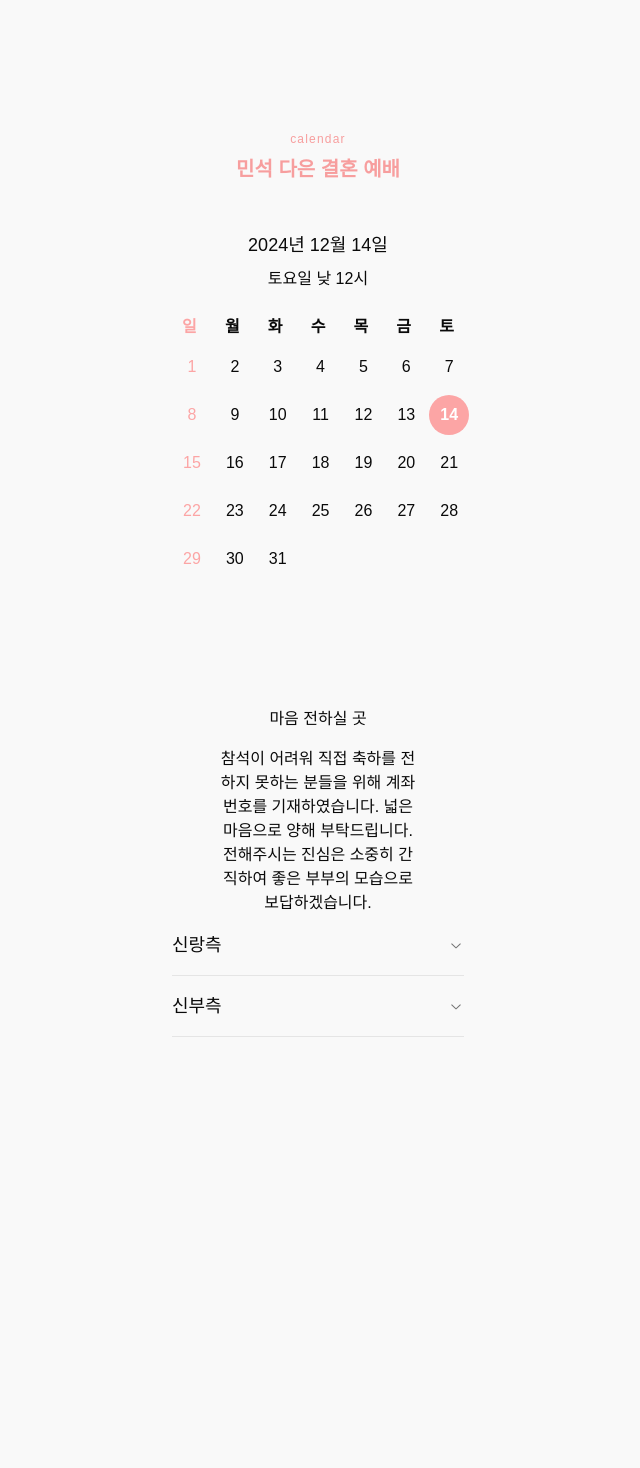
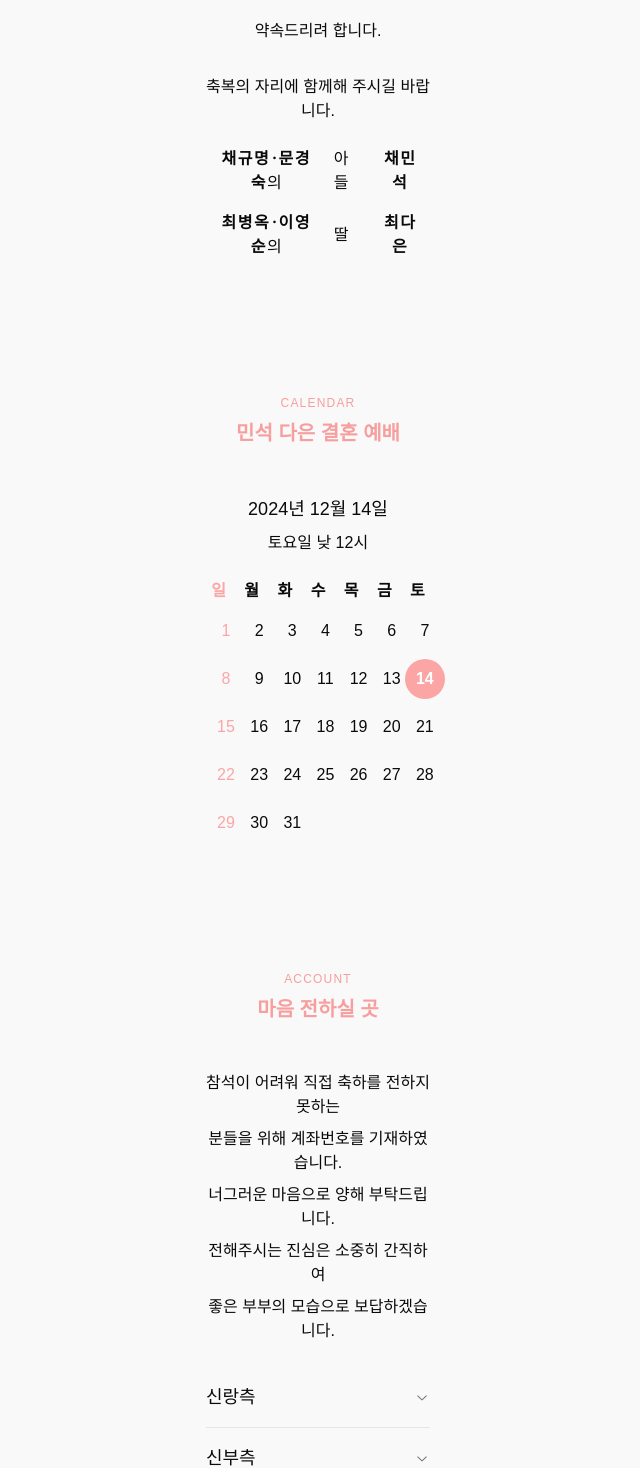
Before and after one commit to sht02048/wedding-invitation, a Next.js app: page / in a window 1280 px wide. Shown: the part 505-1973 px from the top of the page, without its empty margins (322-962 px from the left). Before the commit the page ends 1542 px from the top, so only its background shows below. Built offline with nearby package versions, Linux system fonts and the light colour scheme; a web font is replaced by a local one.

Commit message:
💄 호스트 스타일

```diff
--- a/app/layout.tsx
+++ b/app/layout.tsx
@@ -20,7 +20,7 @@ export default function RootLayout({
 }>) {
   return (
     <html lang="ko">
-      <body className={`bg-[#f9f9f9] py-10 px-14 ${myFont.className}`}>
+      <body className={`bg-[#f9f9f9] py-10 ${myFont.className}`}>
         <Layout>
           {children}
         </Layout>
--- a/components/layout/index.tsx
+++ b/components/layout/index.tsx
@@ -7,7 +7,7 @@ type Props = {
 export default function Layout({ children }: Props) {
   return (
     <div className="flex justify-center items-center">
-      <div className="sm:w-1/4 w-screen h-screen flex flex-col gap-32 text-center text-[#585858">
+      <div className="sm:w-1/4 w-screen h-screen px-12 flex flex-col gap-32 text-center text-[#585858">
         {children}
       </div>
     </div>
--- a/components/sections/account/header.tsx
+++ /dev/null
@@ -1,8 +0,0 @@
-export default function Header() {
-  return (
-    <div className="flex flex-col items-center gap-4">
-    <h1 className="">마음 전하실 곳</h1>
-      <p className="w-2/3">참석이 어려워 직접 축하를 전하지 못하는 분들을 위해 계좌번호를 기재하였습니다. 넓은 마음으로 양해 부탁드립니다. 전해주시는 진심은 소중히 간직하여 좋은 부부의 모습으로 보답하겠습니다.</p>
-    </div>
-  );
-}
--- a/components/sections/account/index.tsx
+++ b/components/sections/account/index.tsx
@@ -1,10 +1,12 @@
-import Header from "./header";
 import Body from "./body";
+import Message from "./message";
+import SectionTitle from "@/components/ui/sectionTitle";
 
 export default function Account() {
   return (
     <div>
-      <Header />
+      <SectionTitle subTitle="ACCOUNT" mainTitle="마음 전하실 곳" />
+      <Message />
       <Body />
     </div>
   );
--- /dev/null
+++ b/components/sections/account/message.tsx
@@ -0,0 +1,11 @@
+export default function Message() {
+  return (
+    <div className="flex flex-col items-center gap-2 mb-6">
+      <p>참석이 어려워 직접 축하를 전하지 못하는</p>
+      <p>분들을 위해 계좌번호를 기재하였습니다.</p>
+      <p>너그러운 마음으로 양해 부탁드립니다.</p>
+      <p>전해주시는 진심은 소중히 간직하여</p>
+      <p>좋은 부부의 모습으로 보답하겠습니다.</p>
+    </div>
+  );
+}
--- a/components/sections/calender/index.tsx
+++ b/components/sections/calender/index.tsx
@@ -4,7 +4,7 @@ import Body from "./body";
 export default function Calender() {
   return (
     <div>
-      <SectionTitle subTitle="calendar" mainTitle="민석 다은 결혼 예배" />
+      <SectionTitle subTitle="CALENDAR" mainTitle="민석 다은 결혼 예배" />
       <Body />
     </div>
   )
--- a/components/sections/intro/index.tsx
+++ b/components/sections/intro/index.tsx
@@ -1,11 +1,13 @@
 import Message from "./message";
 import SectionTitle from "@/components/ui/sectionTitle";
+import Name from "./name";
 
 export default function Intro() {
   return (
-    <div className="">
+    <div>
       <SectionTitle subTitle="INVITATION" mainTitle="소중한 분들을 초대합니다" />
       <Message />
+      <Name />
     </div>
   );
 }
--- /dev/null
+++ b/components/sections/intro/name.tsx
@@ -0,0 +1,52 @@
+import { cn } from "@/lib/utils";
+
+export default function Names() {
+  return (
+    <div className="flex justify-center mt-4">
+      <table>
+        <tbody>
+          <tr>
+            <td className="px-2 py-2">
+              <Name name="채규명" />
+              ･
+              <Name name="문경숙" />
+              의
+            </td>
+            <td className="pr-4 py-2">
+              아들
+            </td>
+            <td className="px-2 py-2">
+              <Name name="채민석" />
+            </td>
+          </tr>
+          <tr>
+          <td className="px-2 py-2">
+              <Name name="최병옥" />
+              ･
+              <Name name="이영순" />
+              의
+            </td>
+            <td className="pr-4 py-2">
+              딸
+            </td>
+            <td className="px-2 py-2">
+              <Name name="최다은" />
+            </td>
+          </tr>
+        </tbody>
+      </table>
+    </div>
+  );
+}
+
+type Props = {
+  name: string;
+  isHost?: boolean;
+  className?: string;
+}
+
+function Name({ name, isHost = false, className }: Props) {
+  return (
+    <span className={cn("font-bold tracking-widest	", isHost && "ml-2", className)}>{name}</span>
+  )
+}
```
Also changed, not shown: components/sections/footer/index.tsx (added).
